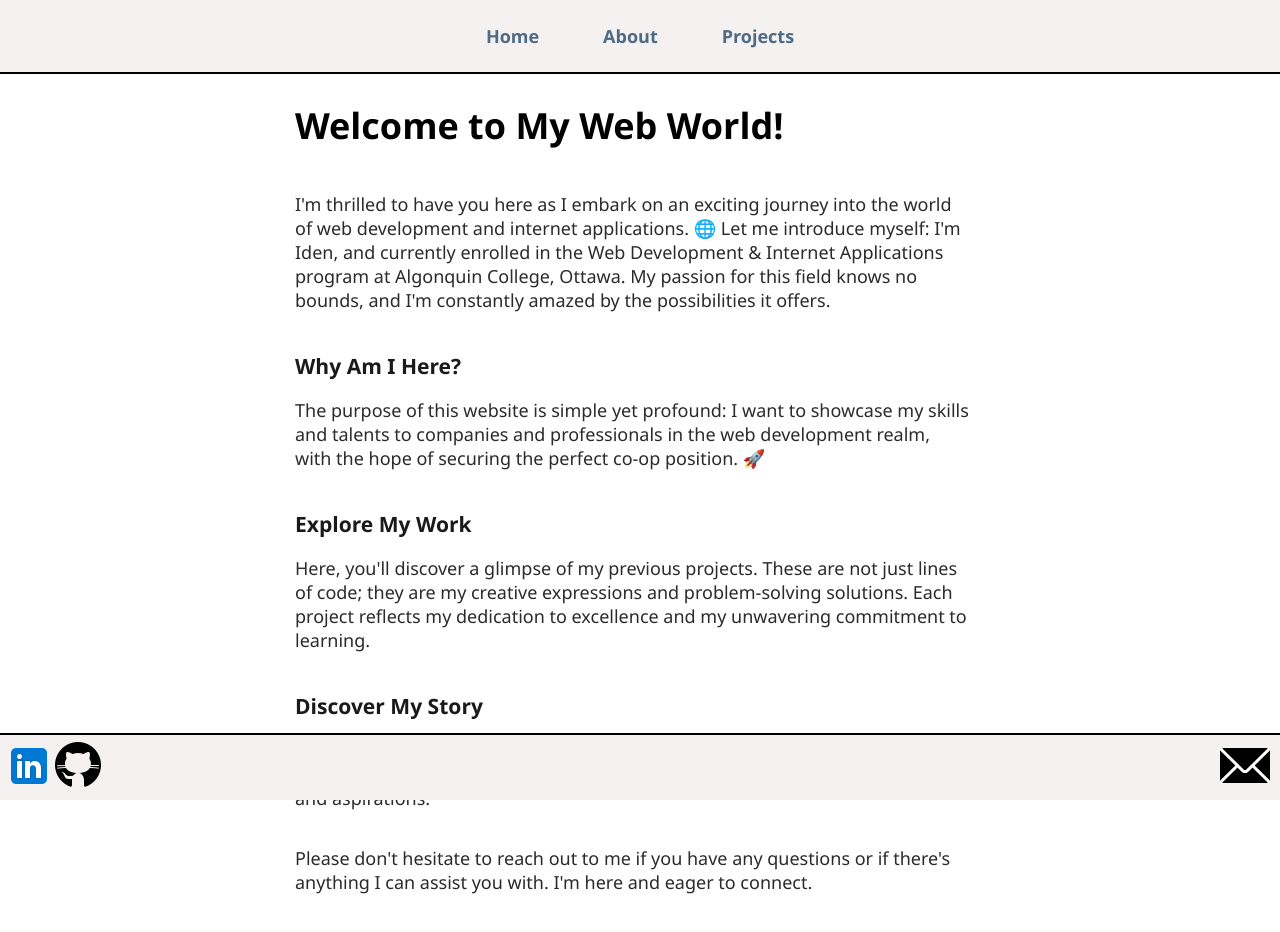
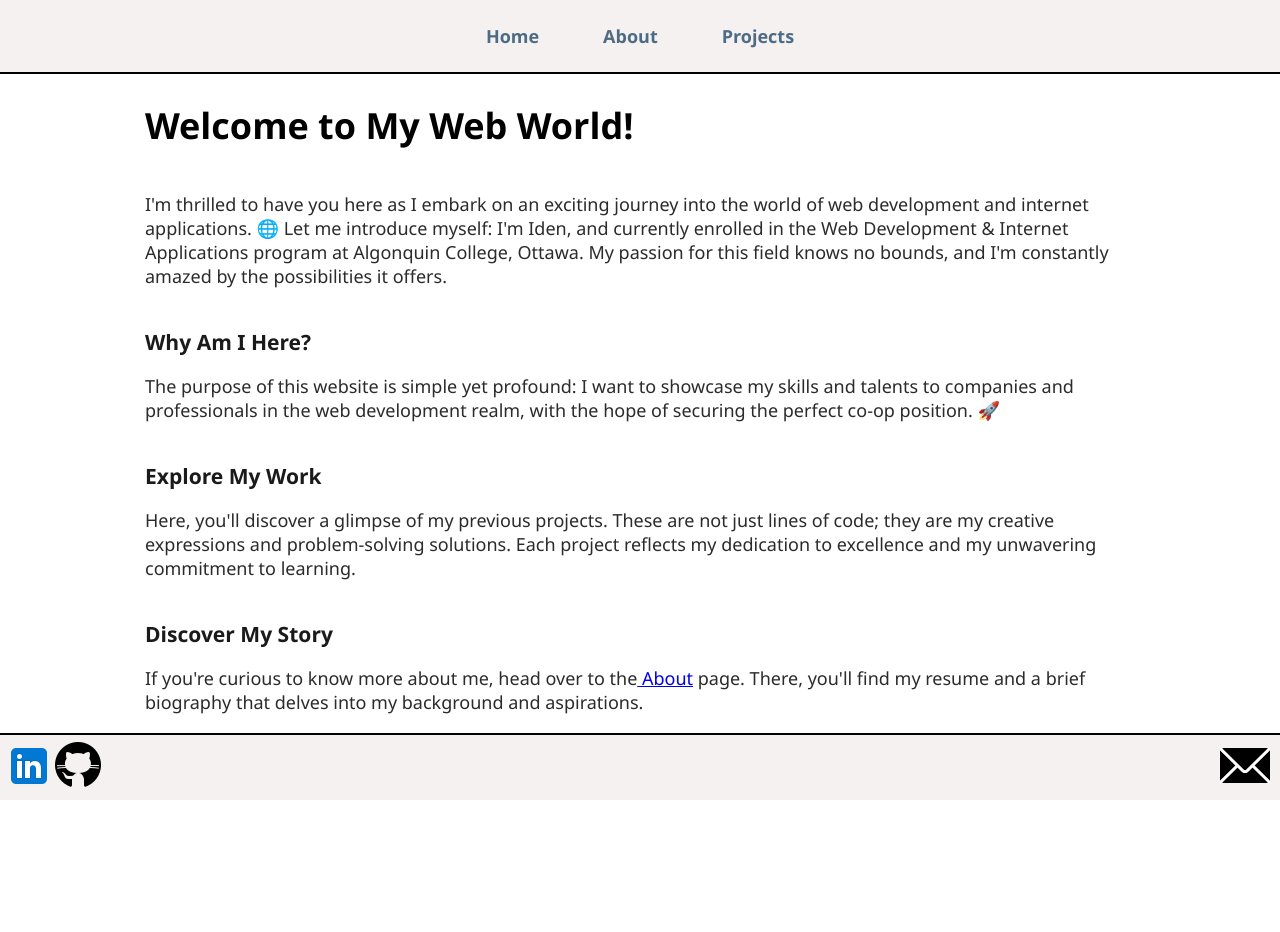
Before and after one commit to Idenshah/WebSite, a React (Create React App) app: page / in a window 1280 px wide. Shown: the top 932 px of the page. Built offline with nearby package versions, Linux system fonts and the light colour scheme.

Commit message:
size updated.

```diff
--- a/src/App.css
+++ b/src/App.css
@@ -80,7 +80,7 @@ nav a:hover {
 }
 
 #page-body {
-  max-width: 700px;
+  max-width: 1000px;
   margin: auto;
   padding-top: 72px;
   padding-bottom: 72px;
```
